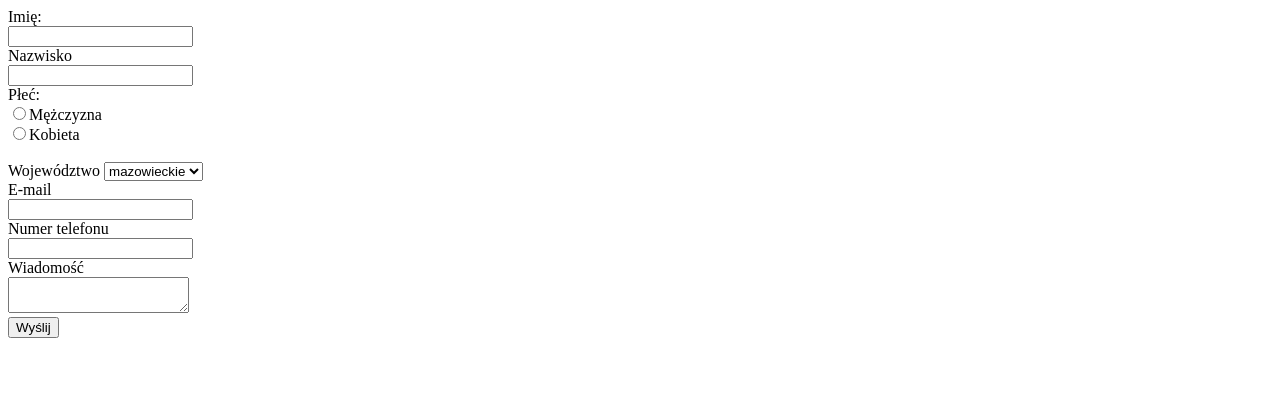
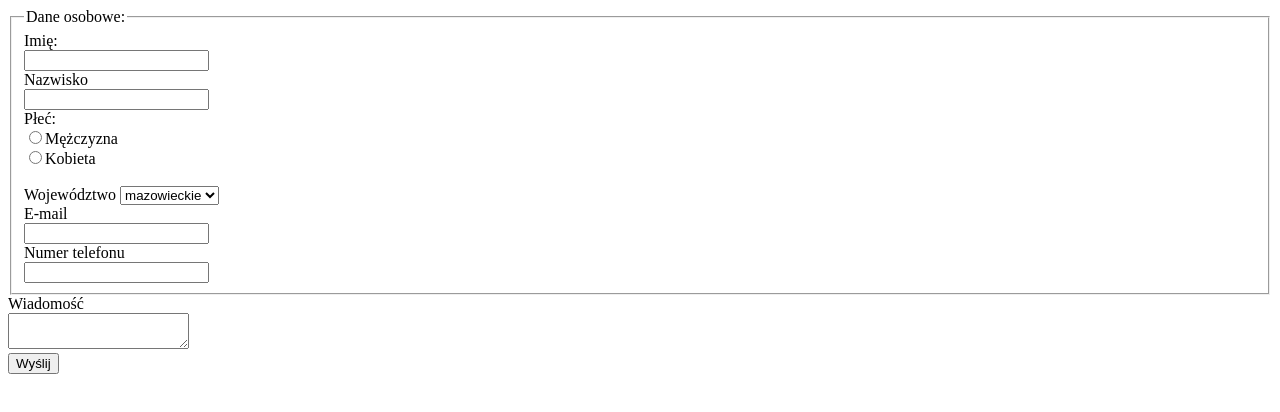
Before and after one commit to janekbordo/janekbordo.github.io, a plain HTML site: page warsztaty/formularz-html/index.html in a window 1280 px wide. Drawn offline with Linux system fonts and the light colour scheme.

Commit message:
added fieldset

```diff
--- a/warsztaty/formularz-html/index.html
+++ b/warsztaty/formularz-html/index.html
@@ -1,11 +1,15 @@
 <!DOCTYPE html>
 <html lang="en">
+
 <head>
     <meta charset="UTF-8">
     <title>Document</title>
 </head>
+
 <body>
     <form action="https://formspree.io/janek.bordo@gmail.com" method="POST">
+        <fieldset>
+            <legend>Dane osobowe:</legend>
             <label for="first_name">Imię:</label><br/>
             <input type="text" name="first_name" id="first_name"><br/>
             <label for="second_name">Nazwisko</label><br/>
@@ -13,7 +17,7 @@
             <label for="gender">Płeć:</label><br/>
             <input type="radio" name="gender" value="man">Mężczyzna<br/>
             <input type="radio" name="gender" value="woman">Kobieta<br/>
-        <br>
+            <br />
             <label for="area">Województwo</label>
             <select name="area">
             <option value="mazowieckie">mazowieckie</option>
@@ -24,9 +28,11 @@
             <input type="email" name="email" id="email"><br/>
             <label for="phone">Numer telefonu</label><br/>
             <input type="text" name="phone" id="phone"><br/>
+        </fieldset>
         <label for="message">Wiadomość</label><br/>
         <textarea name="message" id="message" maxlength="1000"></textarea><br/>
         <input type="submit" value="Wyślij"><br/>
     </form>
 </body>
+
 </html>
```
Lines whose indentation alone changed are shown as unchanged.
